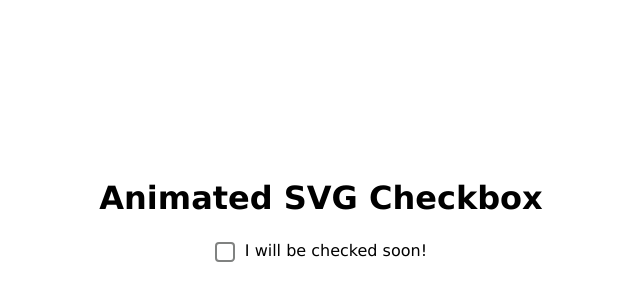
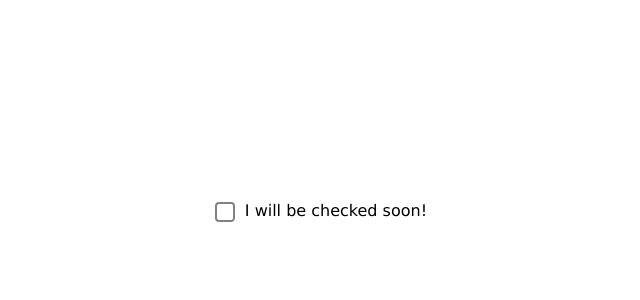
Before and after one commit to chrinaldini/svg-checkbox, a website: page index.html in a window 1280 px wide. Shown: the part 198-498 px from the top of the page, without its empty margins (319-959 px from the left). Drawn offline with Linux system fonts and the light colour scheme.

Commit message:
Added some more stuff...

```diff
--- a/index.html
+++ b/index.html
@@ -7,7 +7,7 @@
 <body>
 
 <div class="center-everything">
-<h1>Animated SVG Checkbox</h1>
+
 
 <label class="check-box-with-label">
     <input type="checkbox" class="check-box-with-label__input" value="on">
```
